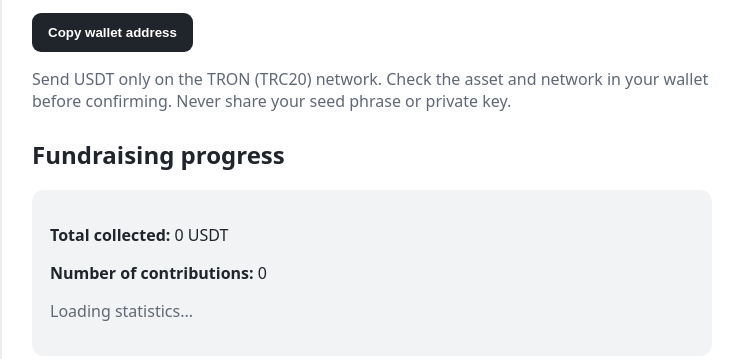
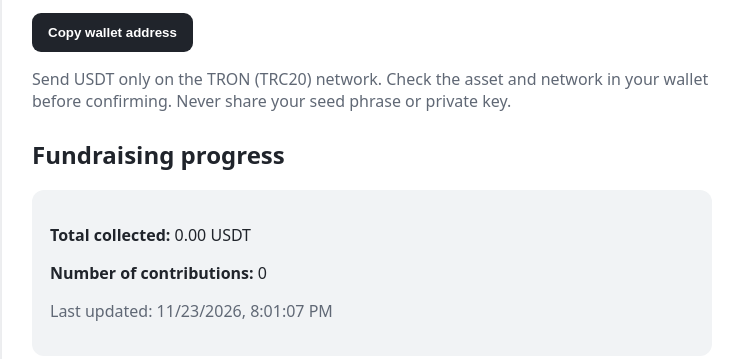
Before and after one commit to newstartfund/fundraiser-page, a plain HTML site: page index.html in a window 1280 px wide. Shown: the part 704-1063 px from the top of the page, without its empty margins (268-1007 px from the left). Drawn offline with Linux system fonts and the light colour scheme.

Commit message:
Update index.html

```diff
--- a/index.html
+++ b/index.html
@@ -35,15 +35,40 @@ section{margin-top:26px} footer{font-size:13px;color:#69717d;margin-top:26px}
 document.getElementById('count').textContent =
       data.transactions || 0;
 
+<script>
+async function updateStats() {
+  try {
+    const response = await fetch(
+      '/fundraiser-page/donations.json?t=' + Date.now()
+    );
+
+    if (!response.ok) {
+      throw new Error('HTTP ' + response.status);
+    }
+
+    const data = await response.json();
+
+    document.getElementById('total').textContent =
+      Number(data.total_usdt || 0).toFixed(2);
+
+    document.getElementById('count').textContent =
+      data.transactions || 0;
+
     document.getElementById('updated').textContent =
       'Last updated: ' + new Date().toLocaleString();
+
   } catch (error) {
     document.getElementById('updated').textContent =
-      'Statistics temporarily unavailable';
+      'Statistics temporarily unavailable: ' + error.message;
   }
 }
 
 updateStats();
 setInterval(updateStats, 60000);
 </script>
+</body>
+</html>
+
+
+</script>
 </main></body></html>
```
